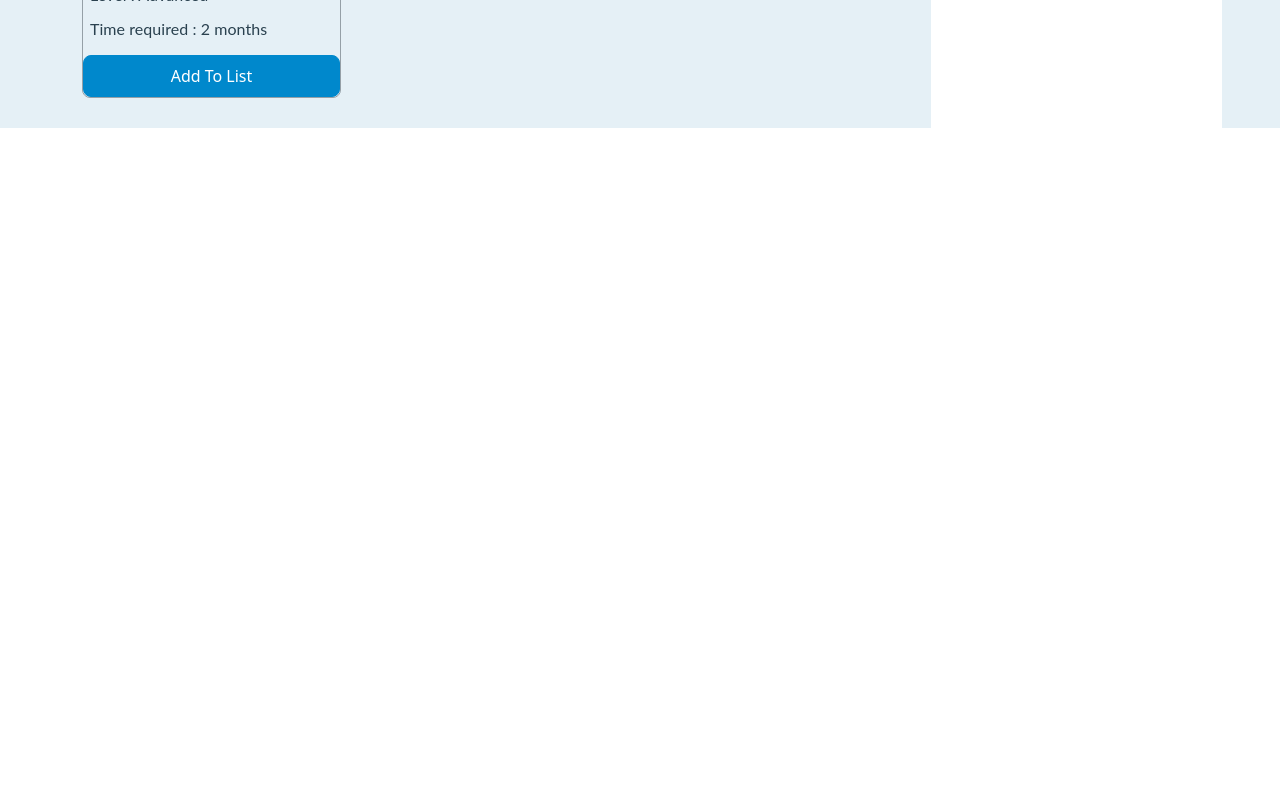
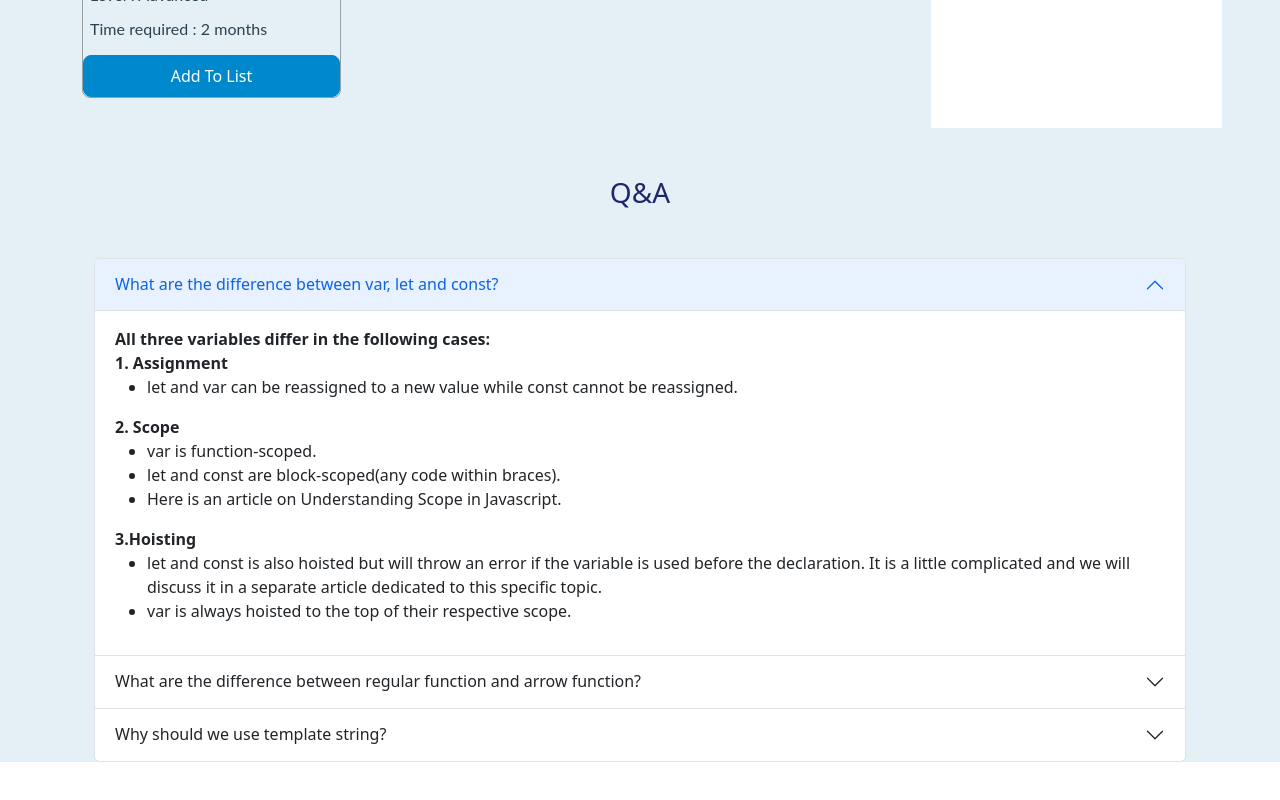
Before and after one commit to KhadizaChowdhury/ultra-active-club, a React (Create React App) app: page / in a window 1280 px wide. Shown: the part 1105-1905 px from the top of the page. Before the commit the page ends 1233 px from the top, so only its background shows below. Built offline with nearby package versions, Linux system fonts and the light colour scheme.

Commit message:
Q&A testing

```diff
--- a/src/App.js
+++ b/src/App.js
@@ -14,6 +14,73 @@ function App() {
       <div className='container'>
         {/* <Button>gj</Button> */}
         <Courses></Courses>
+        <div class="container accordion my-5" id="accordionExample">
+        <h3 class="text-center mb-5">Q&A</h3>
+        <div class="accordion-item">
+          <h2 class="accordion-header" id="headingOne">
+            <button class="accordion-button" type="button" data-bs-toggle="collapse" data-bs-target="#collapseOne" aria-expanded="true" aria-controls="collapseOne">
+              What are the difference between var, let and const?
+            </button>
+          </h2>
+          <div id="collapseOne" class="accordion-collapse collapse show" aria-labelledby="headingOne" data-bs-parent="#accordionExample">
+            <div class="accordion-body">
+              <strong>All three variables differ in the following cases:</strong>
+              <br></br>
+              <b>1. Assignment</b>
+              <ul>
+                <li>let and var can be reassigned to a new value while const cannot be reassigned.</li>
+              </ul>
+              <b>2. Scope</b>
+              <ul>
+                <li>var is function-scoped.</li>
+                <li>let and const are block-scoped(any code within {} braces).</li>
+                <li>Here is an article on Understanding Scope in Javascript.</li>
+              </ul>
+              <b>3.Hoisting</b>
+              <ul>
+                <li>let and const is also hoisted but will throw an error if the variable is used before the declaration. It is a little complicated and we will discuss it in a separate article dedicated to this specific topic.</li>
+                <li>var is always hoisted to the top of their respective scope.</li>
+              </ul>
+            </div>
+          </div>
+        </div>
+        <div class="accordion-item">
+          <h2 class="accordion-header" id="headingTwo">
+            <button class="accordion-button collapsed" type="button" data-bs-toggle="collapse" data-bs-target="#collapseTwo" aria-expanded="false" aria-controls="collapseTwo">
+              What are the difference between regular function and arrow function?
+            </button>
+          </h2>
+          <div id="collapseTwo" class="accordion-collapse collapse" aria-labelledby="headingTwo" data-bs-parent="#accordionExample">
+            <div class="accordion-body">
+              <strong>Regular vs Arrow Functions:</strong>
+              <br></br>
+              <b><i>1. this</i> binding</b>
+              <ul>
+                <li>Regular functions have their own dynamic this binding, while arrow functions do not have their own this.</li>
+                <li>The value of this inside an arrow function remains the same throughout the lifecycle of the function and is always bound to the value of this in the closest non-arrow parent function.</li>
+              </ul>
+              <b>2. Arguments Object.</b>
+              <ul>
+                <li>In regular JavaScript functions, arguments keywords can be used to access the passed arguments when the function is invoked.</li>
+                <li>But, arrow functions do not have their own arguments and it uses the arguments from the outer function.</li>
+              </ul>
+            </div>
+          </div>
+        </div>
+        <div class="accordion-item">
+          <h2 class="accordion-header" id="headingThree">
+            <button class="accordion-button collapsed" type="button" data-bs-toggle="collapse" data-bs-target="#collapseThree" aria-expanded="false" aria-controls="collapseThree">
+              Why should we use template string?
+            </button>
+          </h2>
+          <div id="collapseThree" class="accordion-collapse collapse" aria-labelledby="headingThree" data-bs-parent="#accordionExample">
+            <div class="accordion-body">
+              <strong>Template strings are a powerful feature of modern JavaScript released in ES6.</strong> It lets us insert/interpolate variables and expressions into strings without needing to concatenate like in older versions of JavaScript. It allows us to create strings that are complex and contain dynamic elements.Another great thing that comes with template strings are tags. Tags are functions that take a string and the decomposed parts of the string as…
+              <p>The syntax for creating template strings is by using backticks to delimit them.</p>
+            </div>
+          </div>
+        </div>
+      </div>
       </div>
     </div>
   );
```
